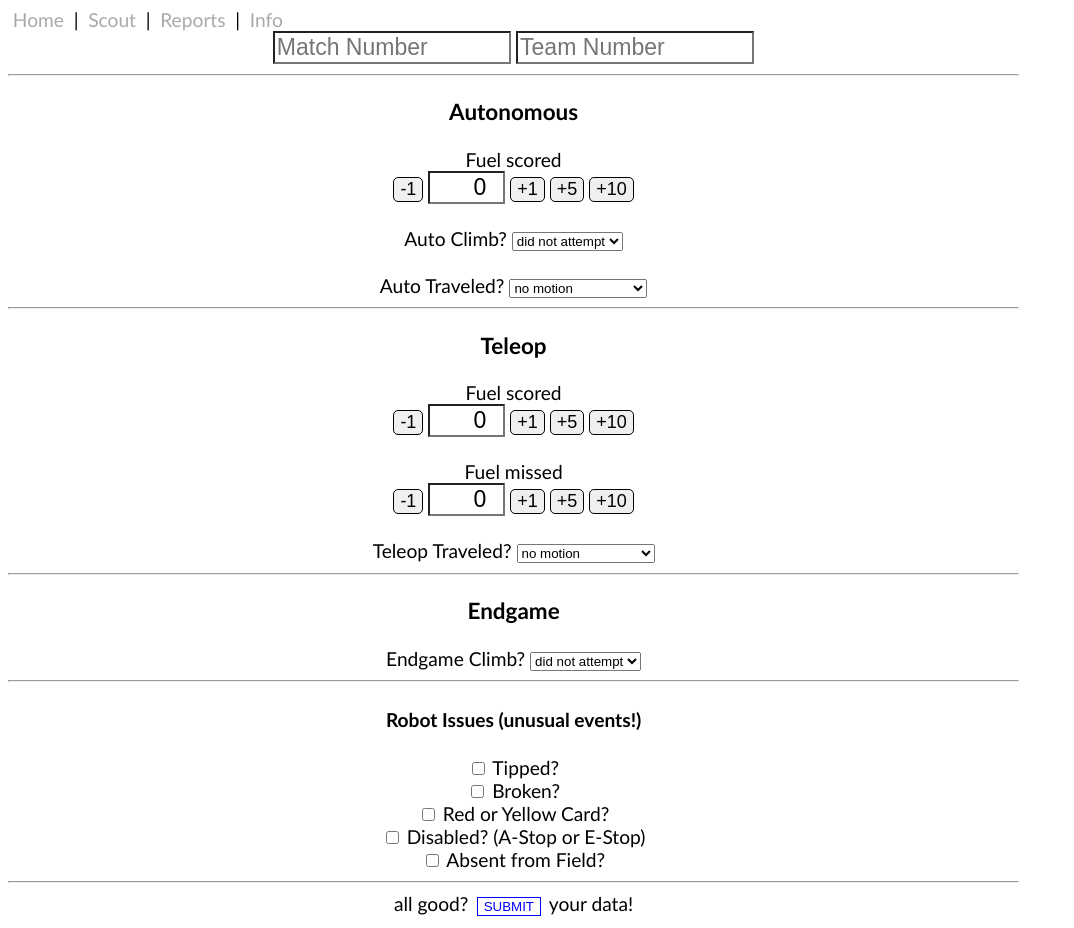
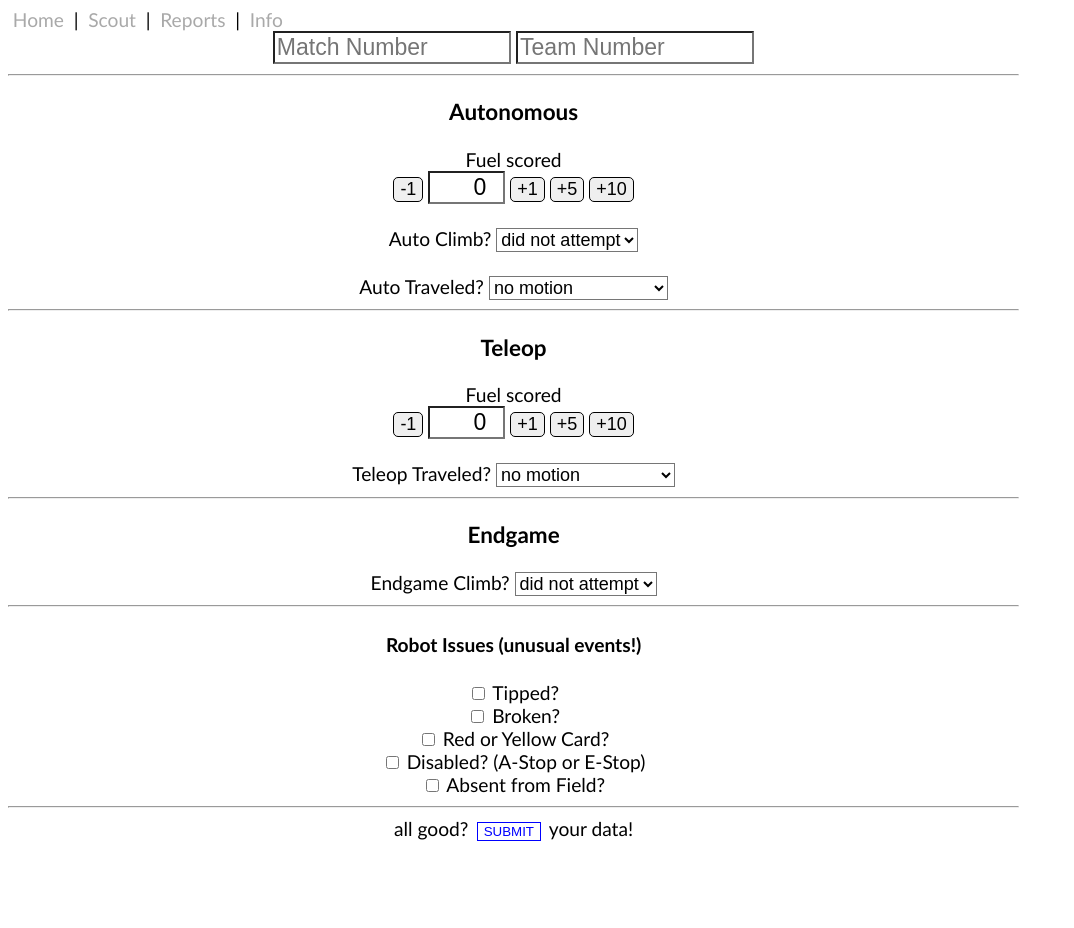
Before and after one commit to fscdata/fsc-data-scouting, a Flask app: page /scout/ in a window 1280 px wide. Shown: the whole page, without its empty margins (0-1074 px from the left). After the commit the page ends 841 px from the top, so only its background shows below. Run offline with Flask 3, Linux system fonts and the light colour scheme; tables that the repository leaves empty hold one stand-in row (values such as "Sample post").

Commit message:
Incremental changes before test run

```diff
--- a/static/css/main.css
+++ b/static/css/main.css
@@ -54,8 +54,12 @@
 td, th {
   border: 1px solid darkgray;
   font-size: smaller;
-  /* center text in table cells */
   text-align: center;
+}
+
+select {
+  font-size: large;
+  background-color: transparent;
 }
 .numbox {
   width: 3em;
--- a/templates/admin/maintenance_active_events.html
+++ b/templates/admin/maintenance_active_events.html
@@ -37,6 +37,7 @@
         <h4>Add a New Event</h4>
 
         <form action="/admin/addto_active_events" method="POST" onsubmit="return validate()">
+            <input type="text" name="event_year" placeholder="Event Year" size="10" required>
             <input type="text" name="event_code" placeholder="Event Abbreviation" size="10" required>
             <input type="text" name="event_name" placeholder="Event Name" size="30" required>
             <input type="text" name="event_date" placeholder="Event Date (YYYY-MM-DD)" size="12" required>
--- a/templates/scout_page.html
+++ b/templates/scout_page.html
@@ -43,6 +43,7 @@
         <button class="valueAdjust" onclick="plusTen('teleop_fuel_score');">+10</button>
         <br />
         <br />
+        <!-- NOT SCOUTING MISSED FUEL CURRENTLY
         <label for="teleop_fuel_miss">Fuel missed</label>
         <br />
         <button class="valueAdjust" onclick="minusOne('teleop_fuel_miss');">-1</button>
@@ -52,6 +53,7 @@
         <button class="valueAdjust" onclick="plusTen('teleop_fuel_miss');">+10</button>
         <br />
         <br />
+        -->
         <label for="teleop_traveled">Teleop Traveled?</label>
         <select name="teleop_traveled" id="teleop_traveled">
             <option value="0">no motion</option>
```
